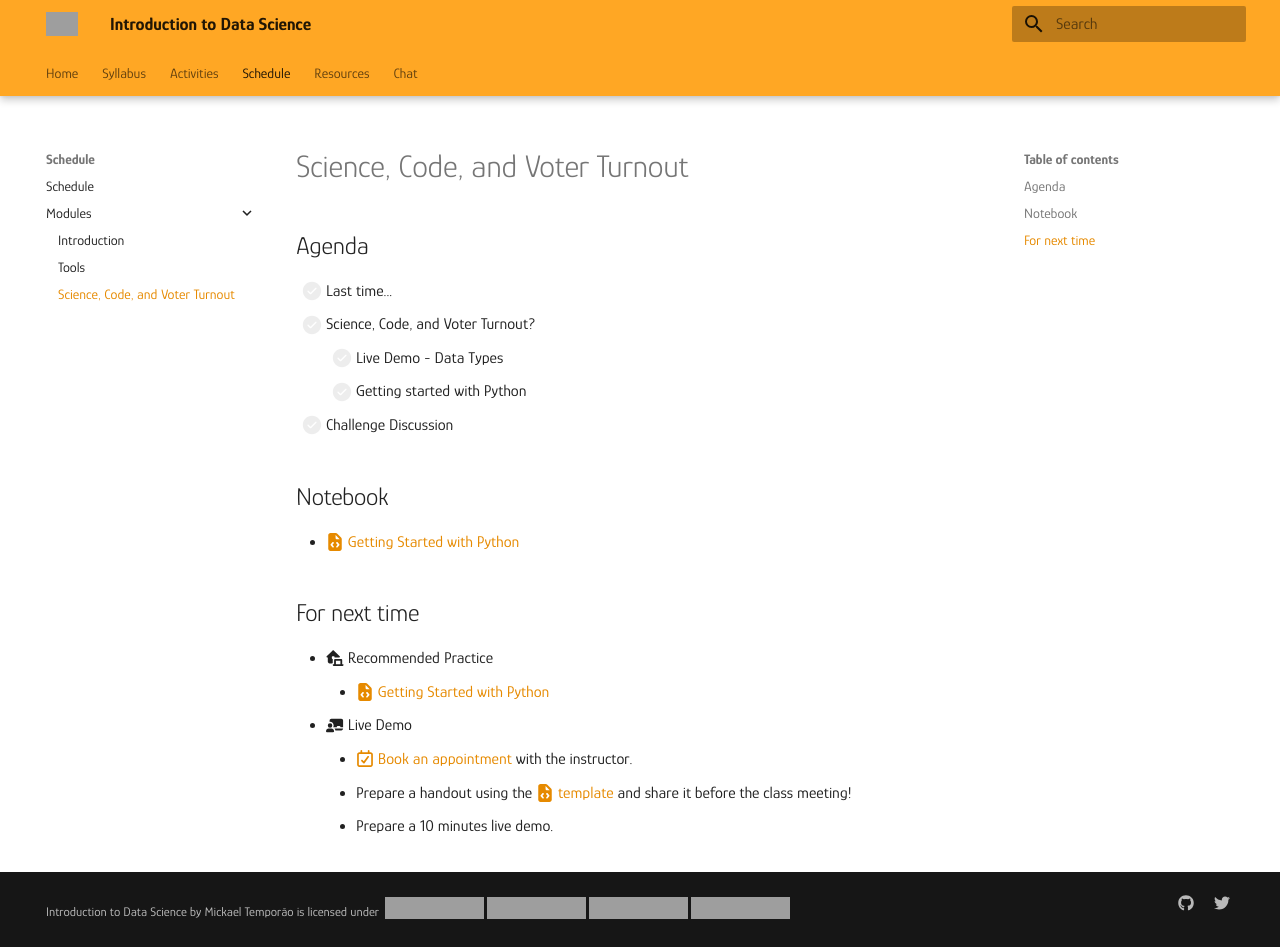
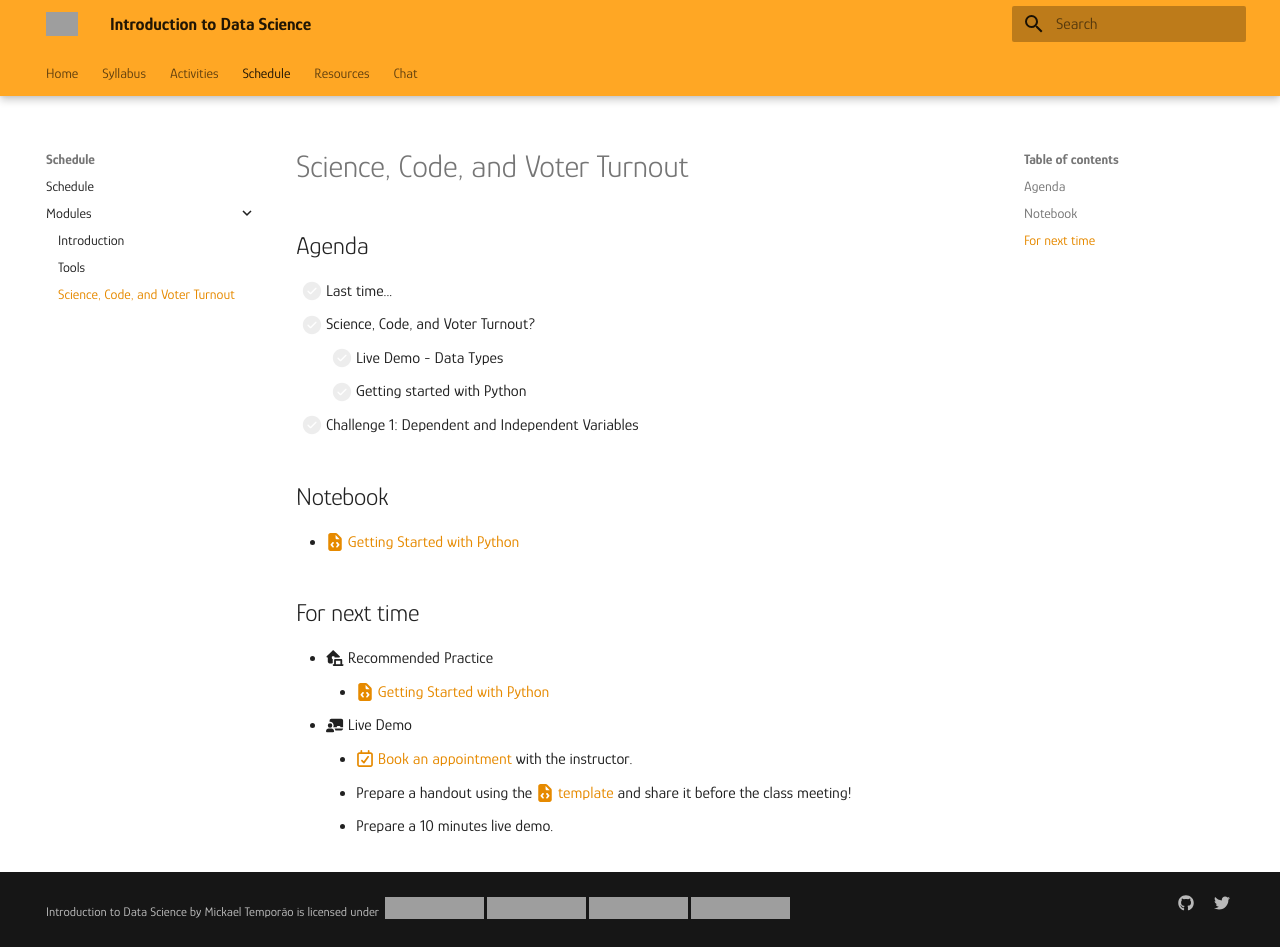
Before and after one commit to mickaeltemporao/itds, an MkDocs documentation site: the page built from docs/modules/programming.md, in a window 1280 px wide and 947 px high. Built offline with MkDocs 1.6.1 and Material for MkDocs 9.7.7, drawn with Linux system fonts in a browser that asks for light colours; grey boxes are pictures that could not be loaded.

Commit message:
update discussion topic

```diff
--- a/docs/modules/programming.md
+++ b/docs/modules/programming.md
@@ -5,7 +5,7 @@
 - [ ] Science, Code, and Voter Turnout?
     - [ ] Live Demo - Data Types
     - [ ] Getting started with Python
-- [ ] Challenge Discussion
+- [ ] Challenge 1: Dependent and Independent Variables
 
 ## Notebook
 - [:fontawesome-solid-file-code: Getting Started with Python](https://colab.research.google.com/github/mickaeltemporao/itds/blob/main/materials/01-getting-started.ipynb)
```
